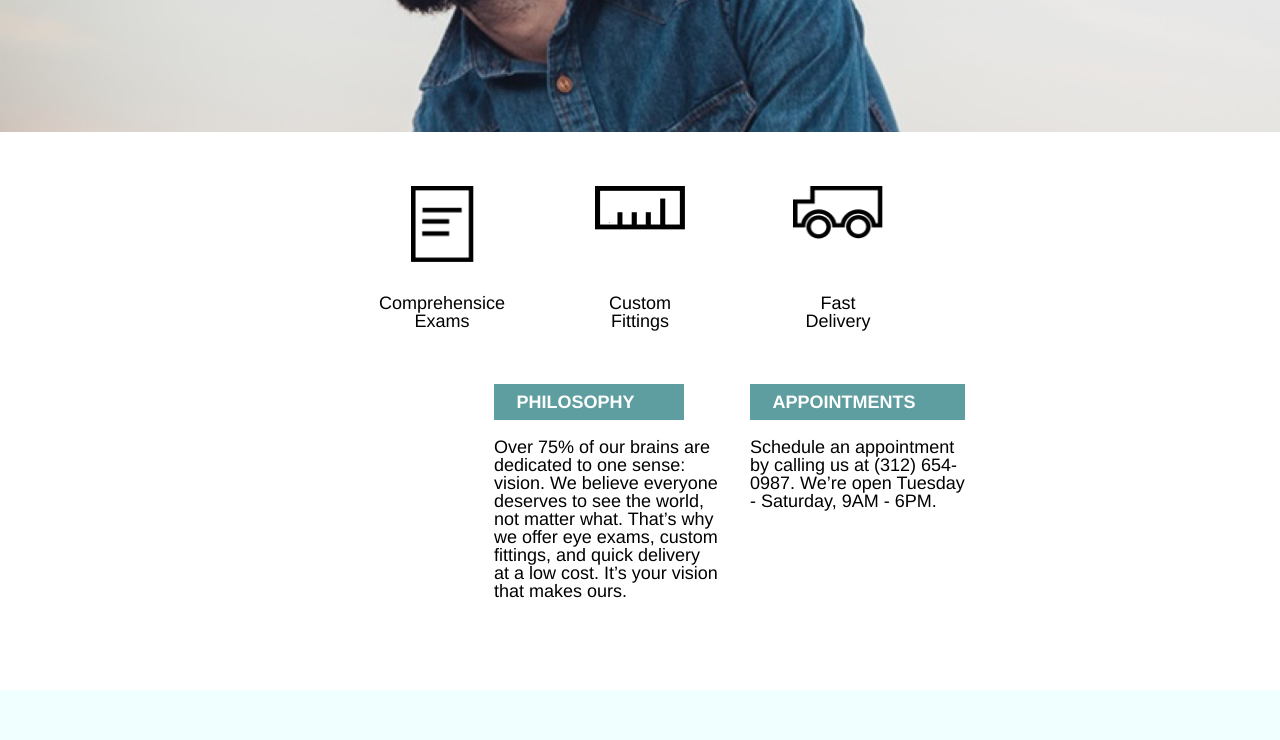
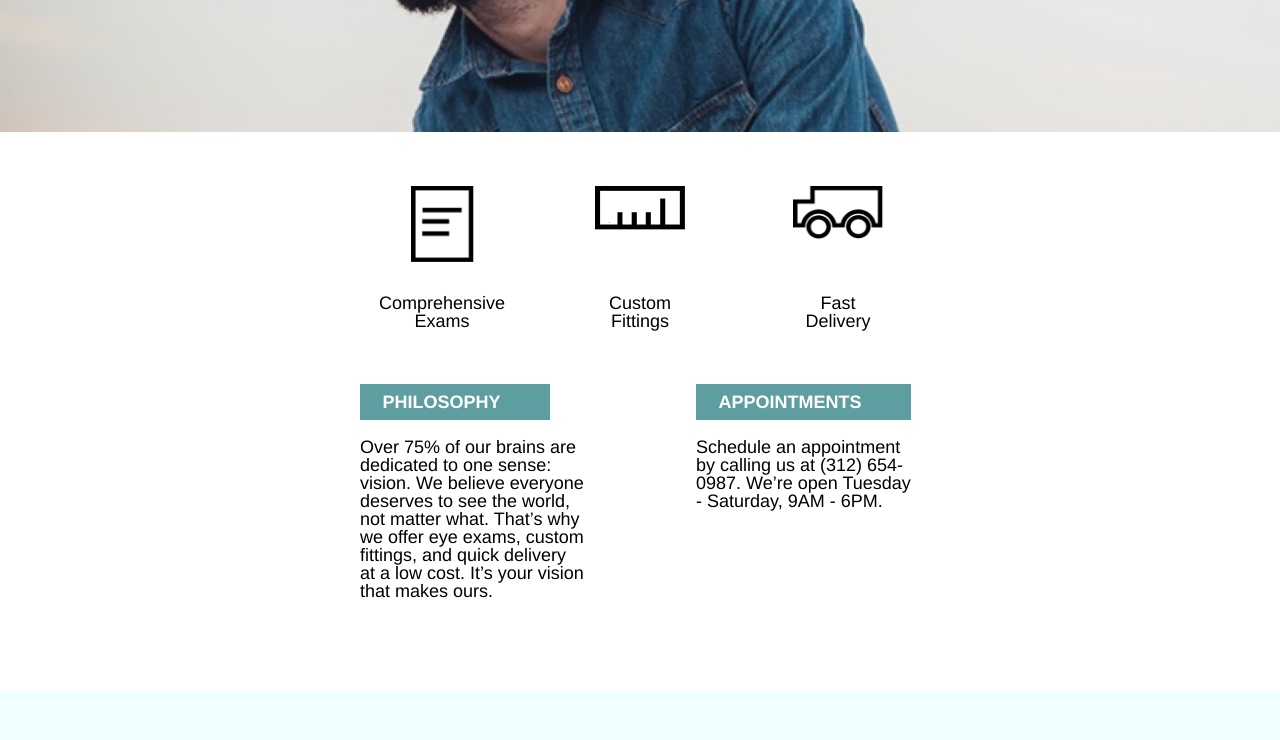
Before and after one commit to Martinius222/tortoise, a plain HTML site: page index.html in a window 1280 px wide. Shown: the part 426-1166 px from the top of the page. Drawn offline with Linux system fonts and the light colour scheme.

Commit message:
minor corrections to desktop version

```diff
--- a/index.html
+++ b/index.html
@@ -35,7 +35,7 @@
 			<div class="imgpaper">
 				<img src="resources/images/paper-icon.png">
 			</div>
-			<h3>Comprehensice Exams</h3>
+			<h3>Comprehensive Exams</h3>
 		</div>
 		<div class="service" id="ruler">
 			<div class="imgruler">
--- a/resources/css/style.css
+++ b/resources/css/style.css
@@ -123,9 +123,9 @@ nav {
 /*Text Section*/
 
 .textcontainer {
-	margin: 3rem auto 0 23rem;
+	margin: 3rem auto 0 auto;
 	display: flex;
-	justify-content: center;
+	justify-content: space-around;
 	width: 50%;
 }
 
```
